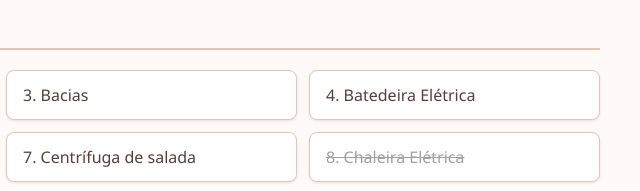
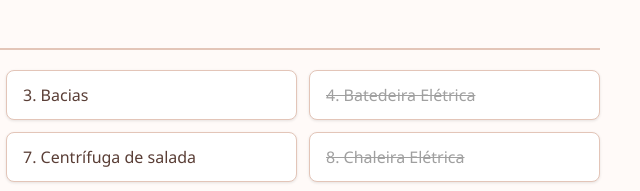
Before and after one commit to MatheusCastro13/cha-de-panela, a plain HTML site: page public/listadepresentes.html in a window 1280 px wide. Shown: the part 551-742 px from the top of the page, 640-1280 px from the left. Drawn offline with Linux system fonts and the light colour scheme.

Commit message:
riscando itens

```diff
--- a/public/listadepresentes.html
+++ b/public/listadepresentes.html
@@ -152,7 +152,8 @@ li a {
     		  "Utensílios de Cozinha|44",
     		  "Utensílios de Cozinha|30",
     		  "Utensílios de Mesa|4",
-    		  "Utensílios de Cozinha|46"
+    		  "Utensílios de Cozinha|46",
+    		  "Utensílios de Cozinha|3"
     		];
 
     	const lists = {
```
